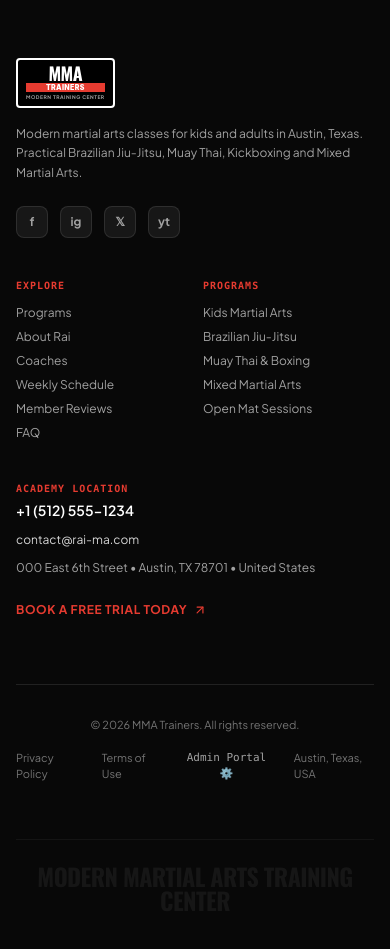
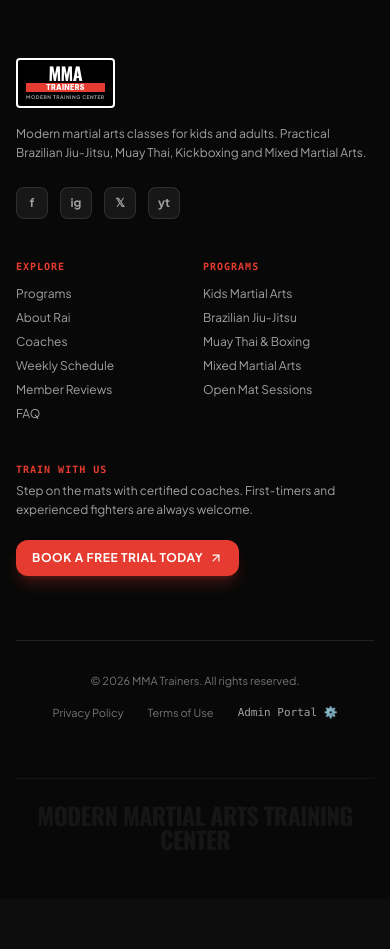
Before and after one commit to mmatrainerss/mma-trainers, a React (Vite) app: page / in a window 390 px wide. Shown: the part 9120-10069 px from the top of the page. After the commit the page ends 10019 px from the top, so only its background shows below. Built offline with nearby package versions, Linux system fonts and the light colour scheme; no server answers.

Commit message:
fix(footer): remove agency contact, phone, email, and address

```diff
--- a/src/components/Footer.tsx
+++ b/src/components/Footer.tsx
@@ -17,7 +17,7 @@ export const Footer: React.FC<FooterProps> = ({ onOpenAdmin, onBookTrial }) => {
           <div className="md:col-span-4 space-y-4">
             <RaiLogo theme="dark" />
             <p className="text-xs text-neutral-400 max-w-sm leading-relaxed">
-              Modern martial arts classes for kids and adults in Austin, Texas. Practical Brazilian Jiu-Jitsu, Muay Thai, Kickboxing and Mixed Martial Arts.
+              Modern martial arts classes for kids and adults. Practical Brazilian Jiu-Jitsu, Muay Thai, Kickboxing and Mixed Martial Arts.
             </p>
             {/* Social Icons */}
             <div className="flex items-center gap-3 pt-2">
@@ -126,28 +126,22 @@ export const Footer: React.FC<FooterProps> = ({ onOpenAdmin, onBookTrial }) => {
             </div>
           </div>
 
-          {/* Location & Contact */}
+          {/* Join / Trial CTA */}
           <div className="md:col-span-4 space-y-3">
             <span className="text-[10px] font-mono uppercase tracking-widest text-[#E63B30] block mb-1 font-semibold">
-              ACADEMY LOCATION
+              TRAIN WITH US
             </span>
-            <p className="text-sm font-semibold text-white">
-              +1 (512) 555-1234
-            </p>
-            <p className="text-xs text-neutral-300">
-              contact@rai-ma.com
-            </p>
-            <p className="text-xs text-neutral-400">
-              000 East 6th Street • Austin, TX 78701 • United States
+            <p className="text-xs text-neutral-400 leading-relaxed">
+              Step on the mats with certified coaches. First-timers and experienced fighters are always welcome.
             </p>
             <div className="pt-2">
               <button
                 type="button"
                 onClick={onBookTrial}
-                className="inline-flex items-center gap-1.5 text-xs font-bold text-[#E63B30] hover:text-white uppercase tracking-wider group cursor-pointer"
+                className="inline-flex items-center gap-1.5 px-4 py-2.5 bg-[#E63B30] hover:bg-[#D32F2F] text-white rounded-xl text-xs font-bold uppercase tracking-wider transition-colors cursor-pointer shadow-lg shadow-[#E63B30]/25"
               >
                 <span>Book a Free Trial Today</span>
-                <ArrowUpRight className="w-3.5 h-3.5 group-hover:translate-x-0.5 group-hover:-translate-y-0.5 transition-transform" />
+                <ArrowUpRight className="w-3.5 h-3.5" />
               </button>
             </div>
           </div>
@@ -171,7 +165,6 @@ export const Footer: React.FC<FooterProps> = ({ onOpenAdmin, onBookTrial }) => {
                 Admin Portal ⚙️
               </button>
             )}
-            <span>Austin, Texas, USA</span>
           </div>
         </div>
 
```
